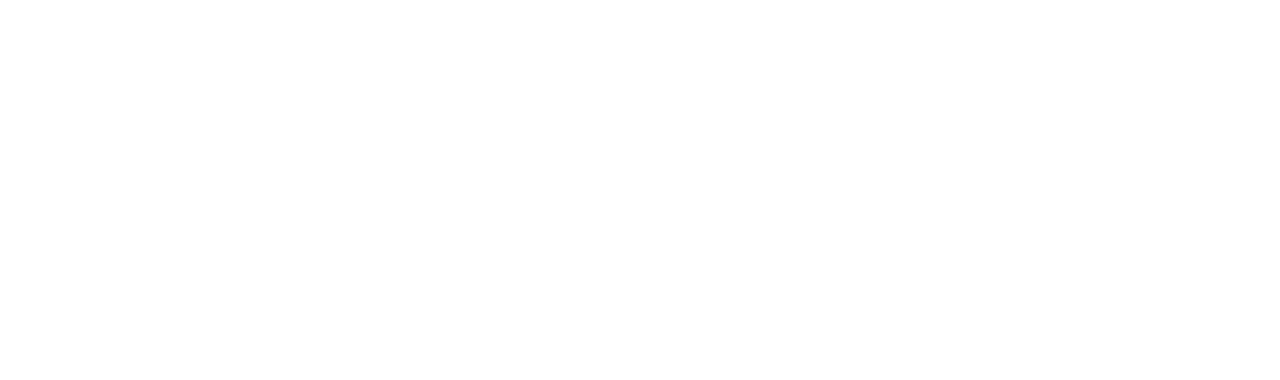
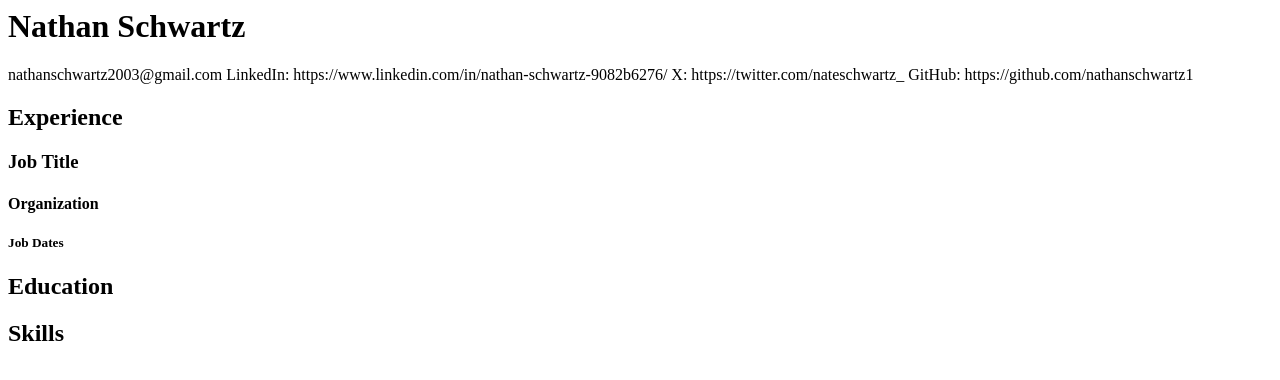
Before and after one commit to nathanschwartz1/nathanschwartz-J352, a plain HTML site: page resume.html in a window 1280 px wide. Drawn offline with Linux system fonts and the light colour scheme.

Commit message:
Updated resume and picture

```diff
--- a/resume.html
+++ b/resume.html
@@ -3,5 +3,20 @@
     <title>Nathan Schwartz Resume</title>
   </head>
   <body>
+      <h1>Nathan Schwartz</h1>
+
+      <div id="Contact">
+          nathanschwartz2003@gmail.com
+          LinkedIn: https://www.linkedin.com/in/nathan-schwartz-9082b6276/
+          X: https://twitter.com/nateschwartz_
+          GitHub: https://github.com/nathanschwartz1
+      </div>
+
+      <h2>Experience</h2>
+      <h3>Job Title</h3>
+      <h4>Organization</h4>
+      <h5>Job Dates</h5>
+      <h2>Education</h2>
+      <h2>Skills</h2>
   </body>
 </html>
```
Also changed, not shown: IMG_1510.jpg (added).
